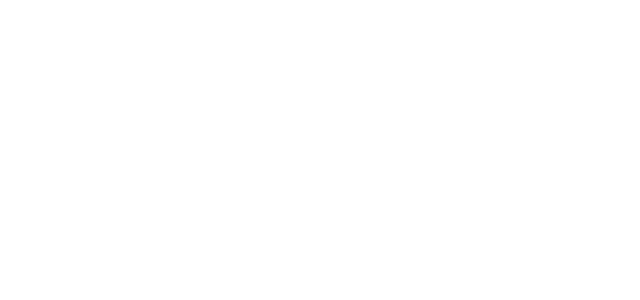
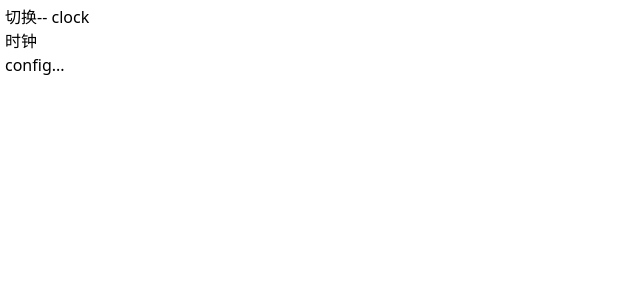
Before and after one commit to banmawang/flipClock, a Vue app: page /config in a window 1280 px wide. Before the commit this address had no page. Shown: the top 300 px of the page, without its empty margins (0-640 px from the left). Built offline with nearby package versions, Linux system fonts and the light colour scheme.

Commit message:
添加顶部菜单项

```diff
--- a/src/main/index.ts
+++ b/src/main/index.ts
@@ -7,7 +7,7 @@ import './ipc'
 function createWindow(): void {
   // Create the browser window.
   const mainWindow = new BrowserWindow({
-    width: 300,
+    width: 310,
     height: 400,
     show: false,
     x: 1000,
--- a/src/renderer/src/App.vue
+++ b/src/renderer/src/App.vue
@@ -1,5 +1,6 @@
 <script setup lang="ts">
 import useMouseEvent from './composables/useMouseEvent'
+import Navbar from './components/Navbar.vue'
 
 const { bm } = useMouseEvent()
 
@@ -9,6 +10,7 @@ bm()
 <template>
   <Suspense>
     <RouterView v-slot="{ Component }">
+      <Navbar />
       <div class="drag">
         <component :is="Component" class="flex flex-col justify-center items-center" />
       </div>
--- /dev/null
+++ b/src/renderer/src/components/Navbar.vue
@@ -0,0 +1,23 @@
+<script setup lang="ts">
+import { useConfigStore } from '@renderer/store/useConfigStore'
+
+const { config } = useConfigStore()
+
+const toggle = () => {
+  config.clock.type = config.clock.type == 'clock' ? 'timing' : 'clock'
+}
+</script>
+
+<template>
+  <main
+    class="bg-white mb-2 w-full rounded-md px-2 opacity-100 hover:opacity-100 flex justify-between"
+  >
+    <span @click="toggle">切换-- {{ config.clock.type }}</span>
+    <div class="flex gap-1 text-sm opacity-80 text-gray-800">
+      <router-link v-if="$route.name === 'clock'" :to="{ name: 'config' }">配置</router-link>
+      <router-link v-else :to="{ name: 'clock' }">时钟</router-link>
+    </div>
+  </main>
+</template>
+
+<style lang="scss"></style>
--- a/src/renderer/src/route/index.ts
+++ b/src/renderer/src/route/index.ts
@@ -1,8 +1,12 @@
 import { createRouter, createWebHistory } from 'vue-router'
 
 import Clock from '@renderer/views/Clock.vue'
+import Config from '@renderer/views/Config.vue'
 
-const routes = [{ name: 'clock', path: '/', component: Clock }]
+const routes = [
+  { name: 'clock', path: '/', component: Clock },
+  { name: 'config', path: '/config', component: Config }
+]
 
 const router = createRouter({
   history: createWebHistory(),
--- /dev/null
+++ b/src/renderer/src/views/Config.vue
@@ -0,0 +1,9 @@
+<script setup lang="ts"></script>
+
+<template>
+  <div>
+    <main class="bg-white py-12">config...</main>
+  </div>
+</template>
+
+<style lang="scss"></style>
```
